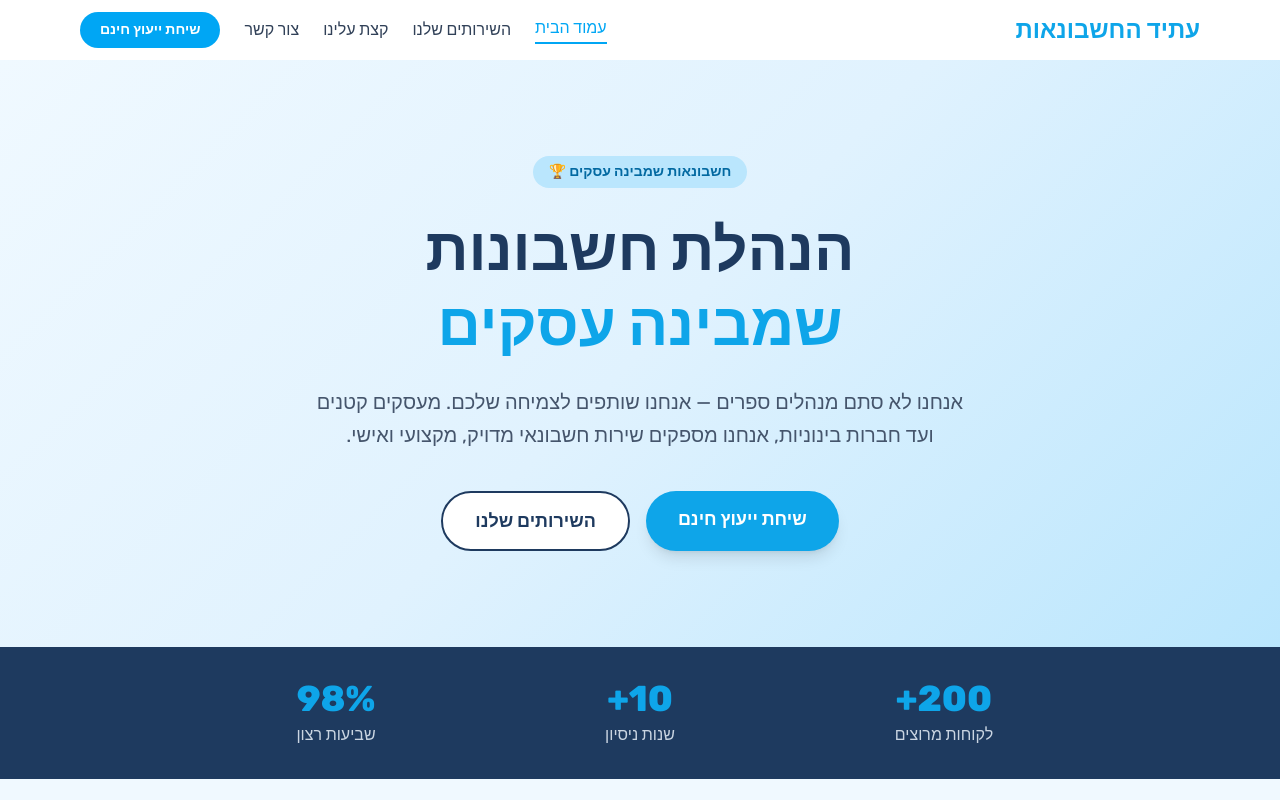
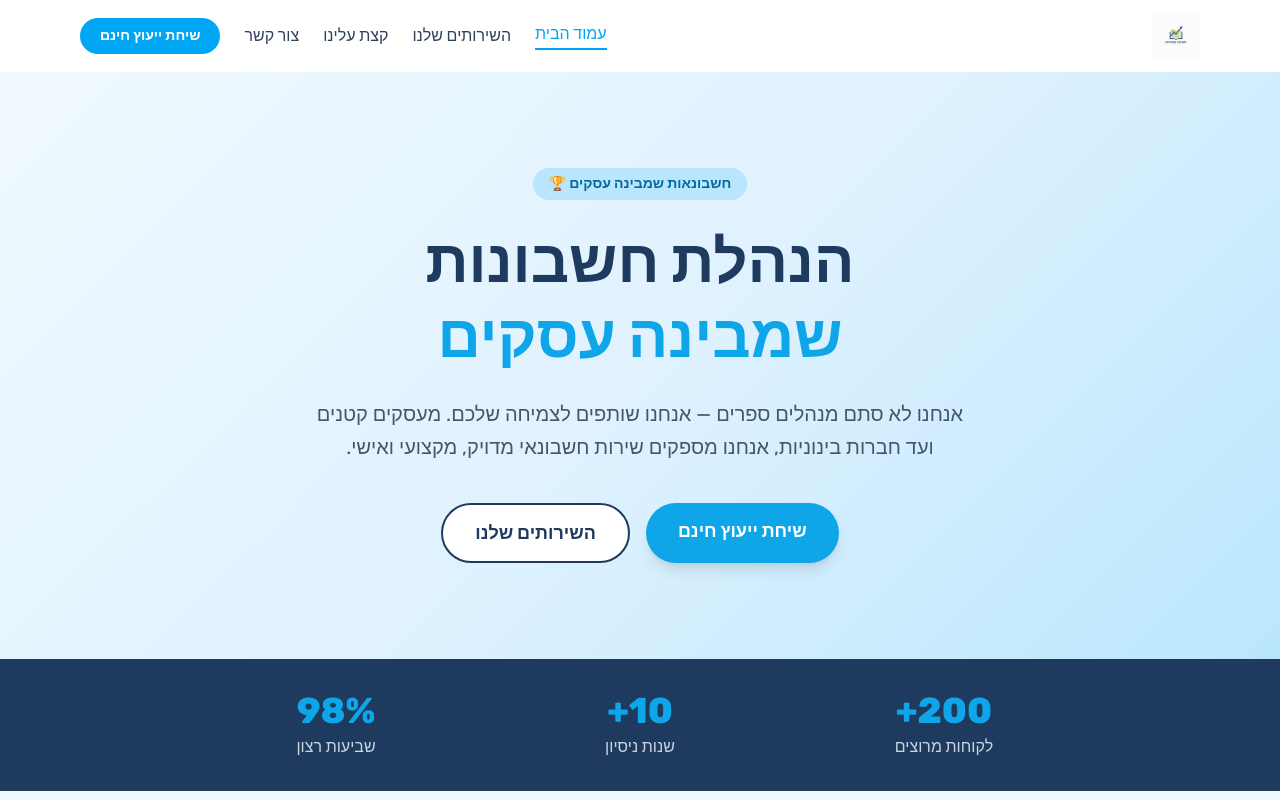
Before and after one commit to infinityfinanceisrael-max/atid-hashvonaut, a React (Vite) app: page / in a window 1280 px wide. Shown: the top 800 px of the page. Built offline with nearby package versions, Linux system fonts and the light colour scheme.

Commit message:
Add Future Count logo to header

```diff
--- a/src/components/Header.tsx
+++ b/src/components/Header.tsx
@@ -31,8 +31,8 @@ export default function Header() {
     >
       <div className="max-w-6xl mx-auto px-4 py-3 flex items-center justify-between">
         {/* Logo */}
-        <Link to="/" className="text-2xl font-bold" style={{ color: '#0EA5E9' }}>
-          עתיד החשבונאות
+        <Link to="/" className="flex items-center">
+          <img src="/logo.png" alt="עתיד החשבונאות" className="h-10 md:h-12" />
         </Link>
 
         {/* Desktop Nav */}
```
Also changed, not shown: public/logo.png (added).
